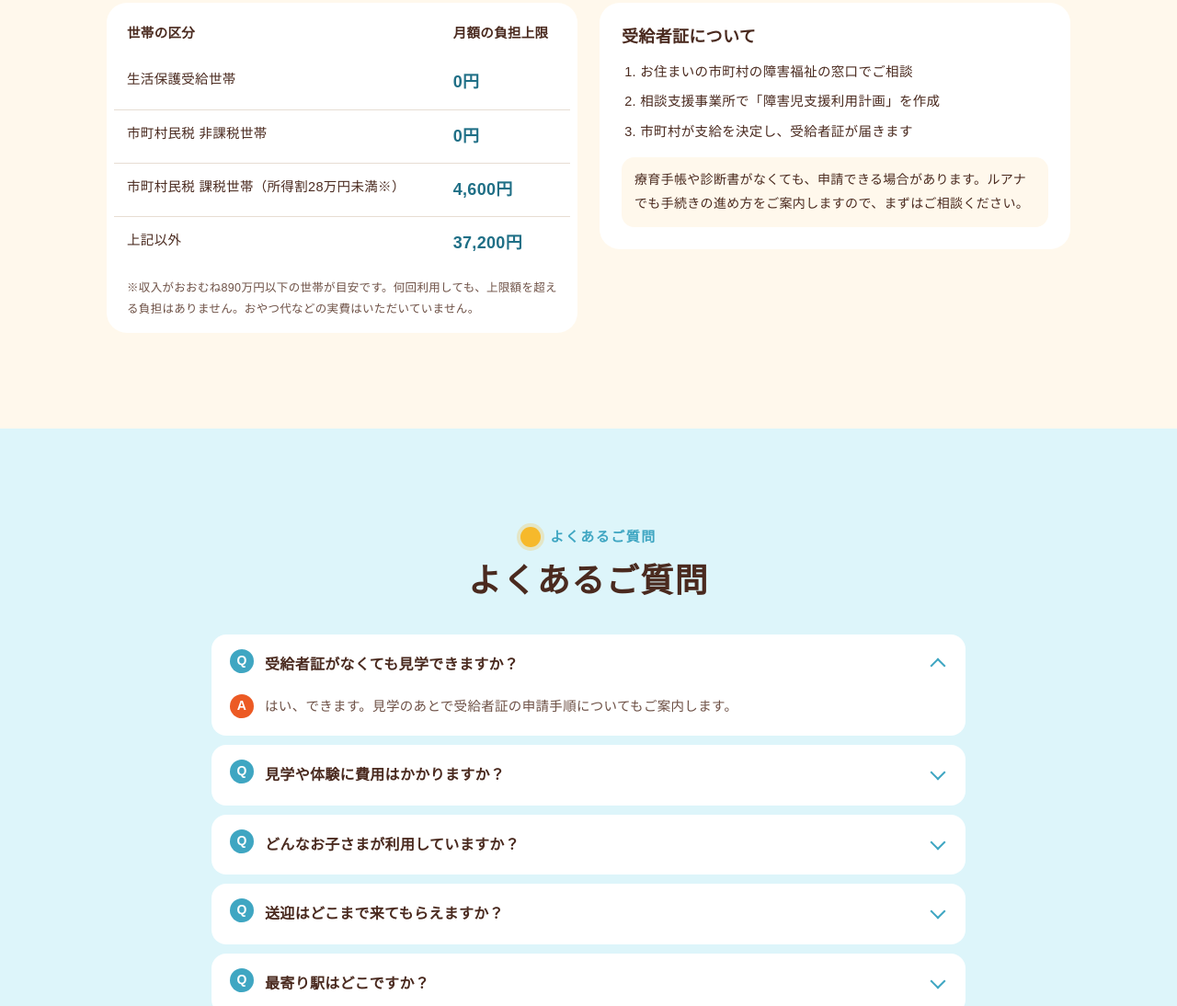
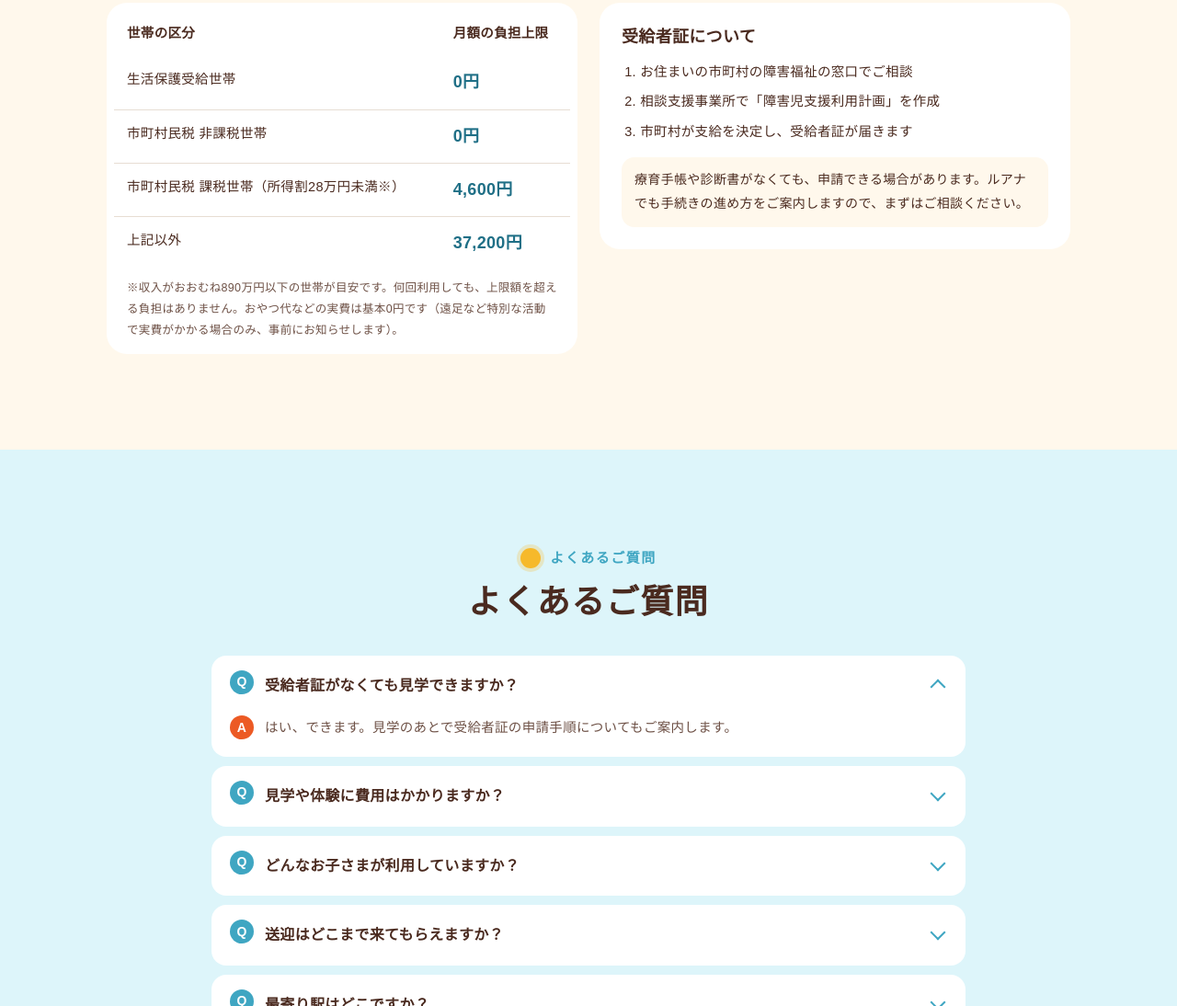
Before and after one commit to youcanchange2009-oss/luana-hp-demo, a plain HTML site: page prod/index.html in a window 1280 px wide. Shown: the part 10216-11310 px from the top of the page at 92% size. Drawn offline with Linux system fonts and the light colour scheme; a web font is replaced by a local one.

Commit message:
Clarify extra costs: basically 0 yen, notify in advance for special activities
Co-Authored-By: Claude Opus 5.5 <noreply@anthropic.com>
Claude-Session: https://claude.ai/code/session_01F6p66WLQdRXy599M7M1JHf

```diff
--- a/prod/index.html
+++ b/prod/index.html
@@ -723,7 +723,7 @@ footer.site .fig svg{width:18px;height:18px}
             <tr><td>上記以外</td><td class="num">37,200円</td></tr>
           </tbody>
         </table>
-        <p class="cap">※収入がおおむね890万円以下の世帯が目安です。何回利用しても、上限額を超える負担はありません。おやつ代などの実費はいただいていません。</p>
+        <p class="cap">※収入がおおむね890万円以下の世帯が目安です。何回利用しても、上限額を超える負担はありません。おやつ代などの実費は基本0円です（遠足など特別な活動で実費がかかる場合のみ、事前にお知らせします）。</p>
       </div>
       <div class="jukyu">
         <h3>受給者証について</h3>
```
